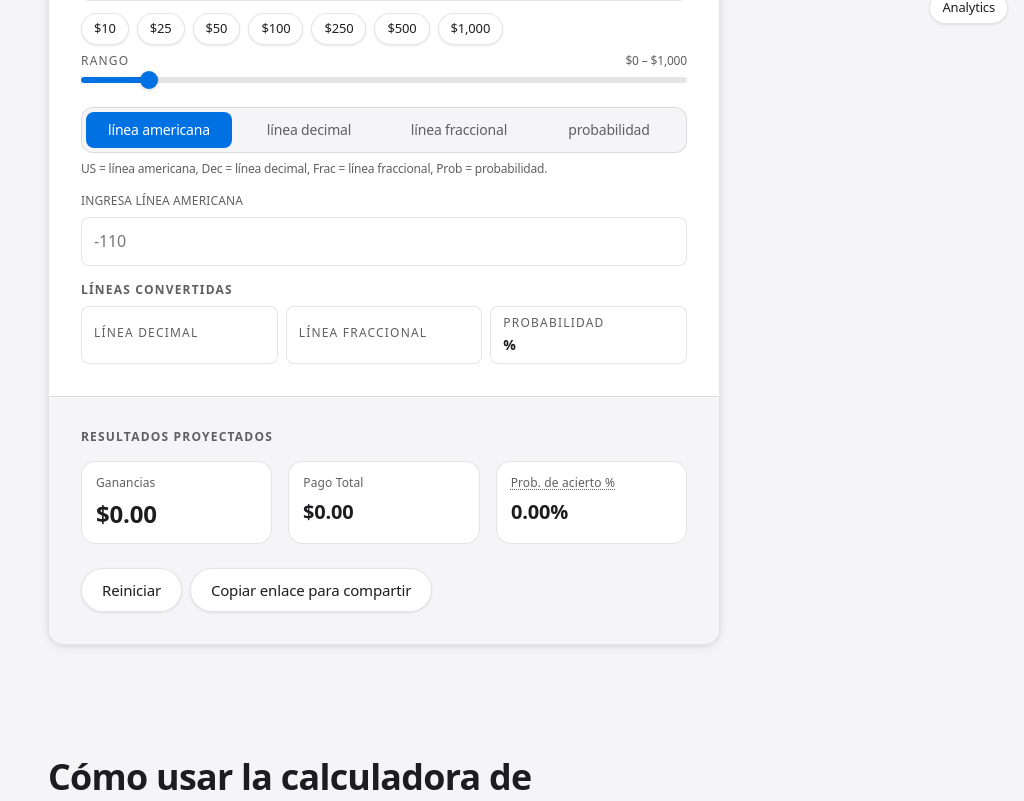
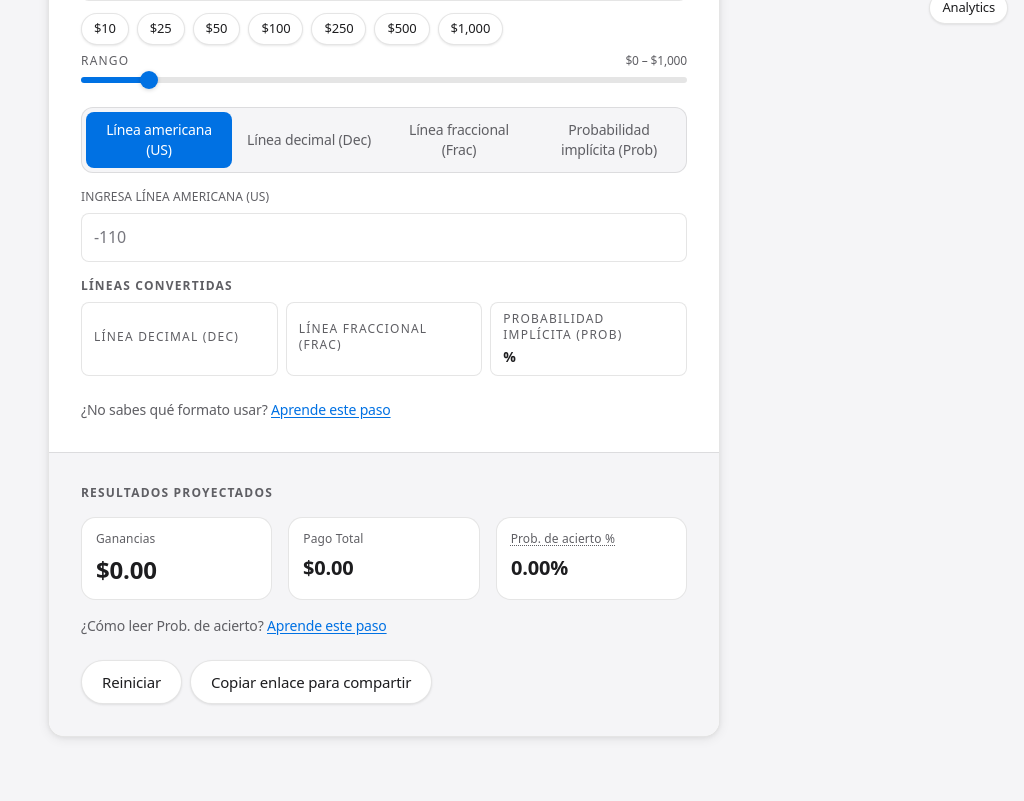
Before and after one commit to osbelmorell/betting-calculator, a Next.js app: page /es in a window 1280 px wide. Shown: the part 760-1561 px from the top of the page, without its empty margins (256-1280 px from the left). Built offline with nearby package versions, Linux system fonts and the light colour scheme.

Commit message:
feat: enhance user guidance with contextual links and improve odds format labels for clarity

```diff
--- a/app/components/BettingCalculator.tsx
+++ b/app/components/BettingCalculator.tsx
@@ -327,6 +327,13 @@ export default function BettingCalculator({
               onDecimalChange={onDecimalChange}
               onImpliedChange={onImpliedChange}
             />
+
+            <p className="text-sm text-[var(--text-secondary)]">
+              {locale === 'es' ? '¿No sabes qué formato usar?' : 'Not sure which odds format to use?'}{' '}
+              <Link href={locale === 'es' ? '/es/guides/lineas-americanas-a-decimales' : '/guides/american-odds-to-decimal'} className="text-[var(--brand)] underline underline-offset-2 hover:opacity-90">
+                {locale === 'es' ? 'Aprende este paso' : 'Learn this step'}
+              </Link>
+            </p>
           </div>
 
           <footer
@@ -365,6 +372,12 @@ export default function BettingCalculator({
                   </p>
                 </div>
               </div>
+              <p className="mt-4 text-sm text-[var(--text-secondary)]">
+                {locale === 'es' ? '¿Cómo leer Prob. de acierto?' : 'How to read win probability?'}{' '}
+                <Link href={locale === 'es' ? '/es/guides/guia-probabilidad-implicita' : '/guides/implied-probability-guide'} className="text-[var(--brand)] underline underline-offset-2 hover:opacity-90">
+                  {locale === 'es' ? 'Aprende este paso' : 'Learn this step'}
+                </Link>
+              </p>
             </div>
             <div>
               <div className="flex flex-wrap items-center gap-2">
--- a/app/components/EvCalculator.tsx
+++ b/app/components/EvCalculator.tsx
@@ -503,6 +503,12 @@ export default function EvCalculator({ locale = 'en' }: EvCalculatorProps) {
                   </div>
                 </div>
                 <p className="text-xs text-[var(--text-secondary)]">{copy.estimatedProbabilityHint}</p>
+                <p className="text-sm text-[var(--text-secondary)]">
+                  {locale === 'es' ? '¿Cómo estimar tu probabilidad de acierto?' : 'How to estimate your win probability?'}{' '}
+                  <Link href={locale === 'es' ? '/es/guides/como-usar-calculadora-ev' : '/guides/how-to-use-ev-calculator'} className="text-[var(--brand)] underline underline-offset-2 hover:opacity-90">
+                    {locale === 'es' ? 'Aprende este paso' : 'Learn this step'}
+                  </Link>
+                </p>
               </div>
             </div>
 
@@ -519,6 +525,22 @@ export default function EvCalculator({ locale = 'en' }: EvCalculatorProps) {
                   {locale === 'es'
                     ? 'Lectura rápida: EV positivo indica valor a largo plazo, no un resultado garantizado en esta apuesta.'
                     : 'Quick read: positive EV signals long-run value, not a guaranteed result on this single bet.'}
+                </p>
+                <details className="mb-4 rounded-lg border border-[var(--border-color)] bg-[var(--surface)] px-4 py-3 text-sm text-[var(--foreground)]">
+                  <summary className="cursor-pointer font-medium">
+                    {locale === 'es' ? 'En palabras simples' : 'In plain English'}
+                  </summary>
+                  <p className="mt-2 text-sm text-[var(--text-secondary)]">
+                    {locale === 'es'
+                      ? 'Si tu % estimado es mayor que el equilibrio, hay valor esperado positivo. Si es menor, hay valor esperado negativo.'
+                      : 'If your estimated win % is above break-even, the bet has positive expected value. If it is below break-even, expected value is negative.'}
+                  </p>
+                </details>
+                <p className="mb-4 text-sm text-[var(--text-secondary)]">
+                  {locale === 'es' ? '¿Cómo interpretar EV y equilibrio?' : 'How to interpret EV and break-even?'}{' '}
+                  <Link href={locale === 'es' ? '/es/guides/formula-apuestas-ev-positivo' : '/guides/positive-ev-betting-formula'} className="text-[var(--brand)] underline underline-offset-2 hover:opacity-90">
+                    {locale === 'es' ? 'Aprende este paso' : 'Learn this step'}
+                  </Link>
                 </p>
                 <div className="grid grid-cols-2 gap-4 sm:grid-cols-3">
                   <div className="result-stat">
--- a/app/components/OddsFields.tsx
+++ b/app/components/OddsFields.tsx
@@ -152,18 +152,12 @@ export default function OddsFields({
                         : 'text-[var(--text-secondary)] hover:bg-[var(--border-color)]/40 hover:text-[var(--foreground)]'
                     }`}
                   >
-                    <span className="sm:hidden">{option.shortLabel}</span>
-                    <span className="hidden sm:inline">{option.label}</span>
+                      <span className="leading-tight">{option.label}</span>
                   </button>
                 );
               })}
             </div>
           </div>
-          <p className="text-xs text-[var(--text-secondary)]">
-            {locale === 'es'
-              ? 'US = línea americana, Dec = línea decimal, Frac = línea fraccional, Prob = probabilidad.'
-              : 'US = American odds, Dec = Decimal, Frac = Fractional, Prob = Probability.'}
-          </p>
         </div>
       ) : null}
 
--- a/app/components/ParlayCalculator.tsx
+++ b/app/components/ParlayCalculator.tsx
@@ -455,17 +455,17 @@ export default function ParlayCalculator({
                             : 'text-[var(--text-secondary)] hover:bg-[var(--border-color)]/40 hover:text-[var(--foreground)]'
                         }`}
                       >
-                        <span className="sm:hidden">{option.shortLabel}</span>
-                        <span className="hidden sm:inline">{option.label}</span>
+                        <span className="leading-tight">{option.label}</span>
                       </button>
                     );
                   })}
                 </div>
               </div>
-              <p className="text-xs text-[var(--text-secondary)]">
-                {locale === 'es'
-                  ? 'US = línea americana, Dec = línea decimal, Frac = línea fraccional, Prob = probabilidad.'
-                  : 'US = American odds, Dec = Decimal, Frac = Fractional, Prob = Probability.'}
+              <p className="text-sm text-[var(--text-secondary)]">
+                {locale === 'es' ? '¿Necesitas ayuda con formatos de cuotas?' : 'Need help with odds formats?'}{' '}
+                <Link href={locale === 'es' ? '/es/guides/lineas-americanas-a-decimales' : '/guides/american-odds-to-decimal'} className="text-[var(--brand)] underline underline-offset-2 hover:opacity-90">
+                  {locale === 'es' ? 'Aprende este paso' : 'Learn this step'}
+                </Link>
               </p>
             </div>
 
@@ -552,6 +552,12 @@ export default function ParlayCalculator({
                 {locale === 'es'
                   ? 'Regla clave: si falla una pierna, pierde todo el parlay.'
                   : 'Key rule: if one leg loses, the entire parlay loses.'}
+              </p>
+              <p className="mb-4 text-sm text-[var(--text-secondary)]">
+                {locale === 'es' ? '¿Cómo leer cuota combinada y probabilidad?' : 'How to read combined odds and win probability?'}{' '}
+                <Link href={locale === 'es' ? '/es/guides/formula-cuotas-parlay' : '/guides/parlay-odds-formula'} className="text-[var(--brand)] underline underline-offset-2 hover:opacity-90">
+                  {locale === 'es' ? 'Aprende este paso' : 'Learn this step'}
+                </Link>
               </p>
               <div className="grid grid-cols-2 gap-4 sm:grid-cols-4">
                 <div className="result-stat">
--- a/app/content/calculatorContent.ts
+++ b/app/content/calculatorContent.ts
@@ -481,10 +481,10 @@ export const oddsFieldsContent: Record<Locale, OddsFieldsCopy> = {
     inputFields: 'input fields',
     oddsLabel: 'odds',
     formats: {
-      american: { label: 'American', shortLabel: 'US', placeholder: '-110' },
-      decimal: { label: 'Decimal', shortLabel: 'Dec', placeholder: '1.909' },
-      fractional: { label: 'Fractional', shortLabel: 'Frac', placeholder: '10/11' },
-      implied: { label: 'Probability', shortLabel: 'Prob', placeholder: '52.38', suffix: '%' },
+      american: { label: 'American (US)', shortLabel: 'US', placeholder: '-110' },
+      decimal: { label: 'Decimal (Dec)', shortLabel: 'Dec', placeholder: '1.909' },
+      fractional: { label: 'Fractional (Frac)', shortLabel: 'Frac', placeholder: '10/11' },
+      implied: { label: 'Implied Probability (Prob)', shortLabel: 'Prob', placeholder: '52.38', suffix: '%' },
     },
   },
   es: {
@@ -495,10 +495,10 @@ export const oddsFieldsContent: Record<Locale, OddsFieldsCopy> = {
     inputFields: 'campos de entrada',
     oddsLabel: 'líneas',
     formats: {
-      american: { label: 'línea americana', shortLabel: 'US', placeholder: '-110' },
-      decimal: { label: 'línea decimal', shortLabel: 'Dec', placeholder: '1.909' },
-      fractional: { label: 'línea fraccional', shortLabel: 'Frac', placeholder: '10/11' },
-      implied: { label: 'probabilidad', shortLabel: 'Prob', placeholder: '52.38', suffix: '%' },
+      american: { label: 'Línea americana (US)', shortLabel: 'US', placeholder: '-110' },
+      decimal: { label: 'Línea decimal (Dec)', shortLabel: 'Dec', placeholder: '1.909' },
+      fractional: { label: 'Línea fraccional (Frac)', shortLabel: 'Frac', placeholder: '10/11' },
+      implied: { label: 'Probabilidad implícita (Prob)', shortLabel: 'Prob', placeholder: '52.38', suffix: '%' },
     },
   },
 };
--- a/app/odds-converter/OddsConverter.tsx
+++ b/app/odds-converter/OddsConverter.tsx
@@ -133,6 +133,12 @@ export default function OddsConverter({ locale = 'en' }: OddsConverterProps) {
               onDecimalChange={onDecimalChange}
               onImpliedChange={onImpliedChange}
             />
+            <p className="text-sm text-[var(--text-secondary)]">
+              {locale === 'es' ? '¿No sabes qué formato usar?' : 'Not sure which odds format to use?'}{' '}
+              <Link href={locale === 'es' ? '/es/guides/lineas-americanas-a-decimales' : '/guides/american-odds-to-decimal'} className="text-[var(--brand)] underline underline-offset-2 hover:opacity-90">
+                {locale === 'es' ? 'Aprende este paso' : 'Learn this step'}
+              </Link>
+            </p>
           </section>
         </div>
       </div>
@@ -150,6 +156,12 @@ export default function OddsConverter({ locale = 'en' }: OddsConverterProps) {
 
         <section className="space-y-4" aria-labelledby="odds-table-title">
           <h2 id="odds-table-title" className="text-section-title">{copy.tableTitle}</h2>
+          <p className="text-sm text-[var(--text-secondary)]">
+            {locale === 'es' ? '¿Cómo leer probabilidad implícita en la tabla?' : 'How to read implied probability in the table?'}{' '}
+            <Link href={locale === 'es' ? '/es/guides/guia-probabilidad-implicita' : '/guides/implied-probability-guide'} className="text-[var(--brand)] underline underline-offset-2 hover:opacity-90">
+              {locale === 'es' ? 'Aprende este paso' : 'Learn this step'}
+            </Link>
+          </p>
           <div className="overflow-x-auto rounded-xl border border-[var(--border-color)] bg-[var(--surface)]">
             <table className="min-w-full text-left text-sm">
               <thead>
```
Also changed, not shown: 1 other file (tests, documents, lock files or other folders).
